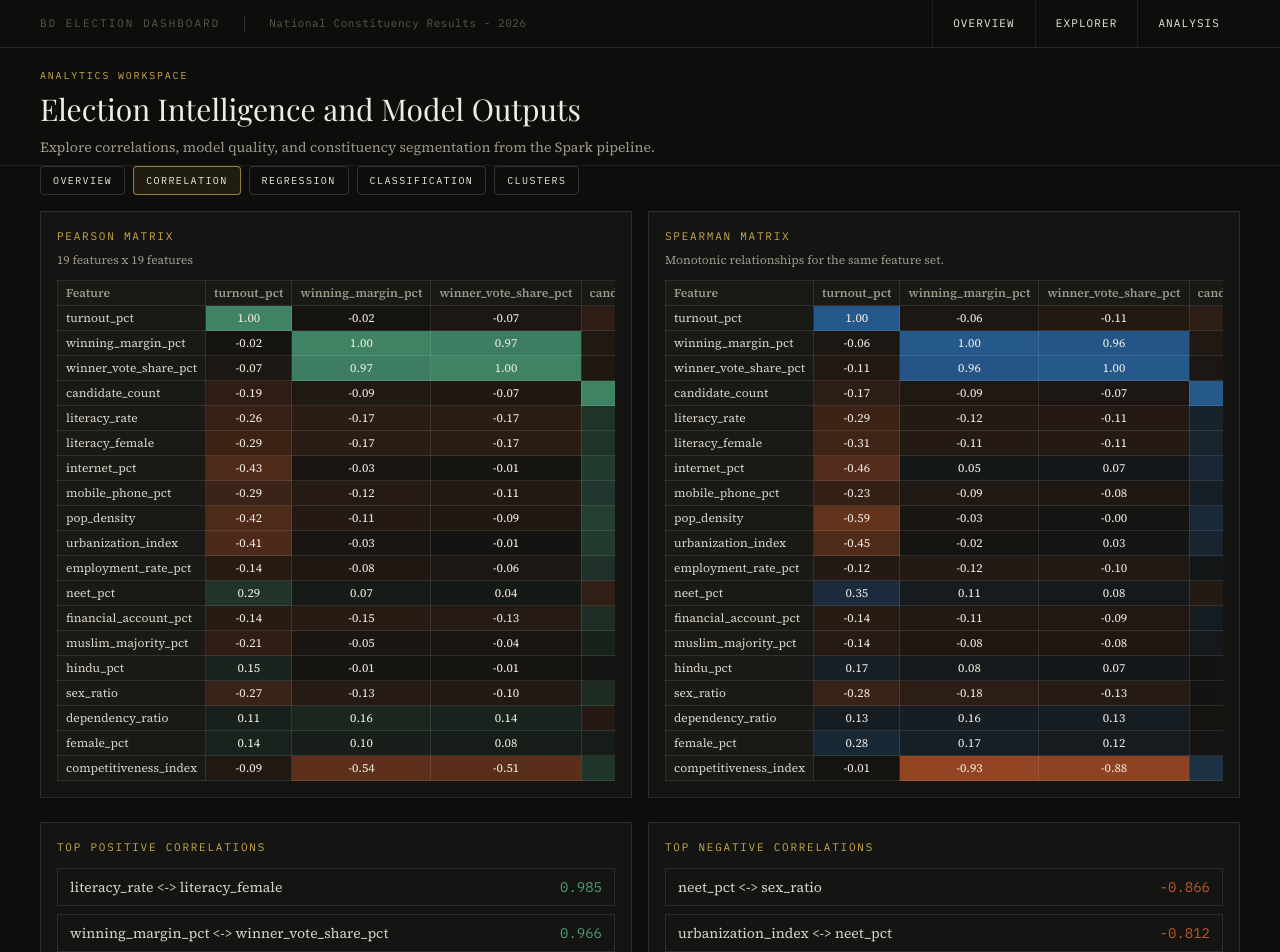
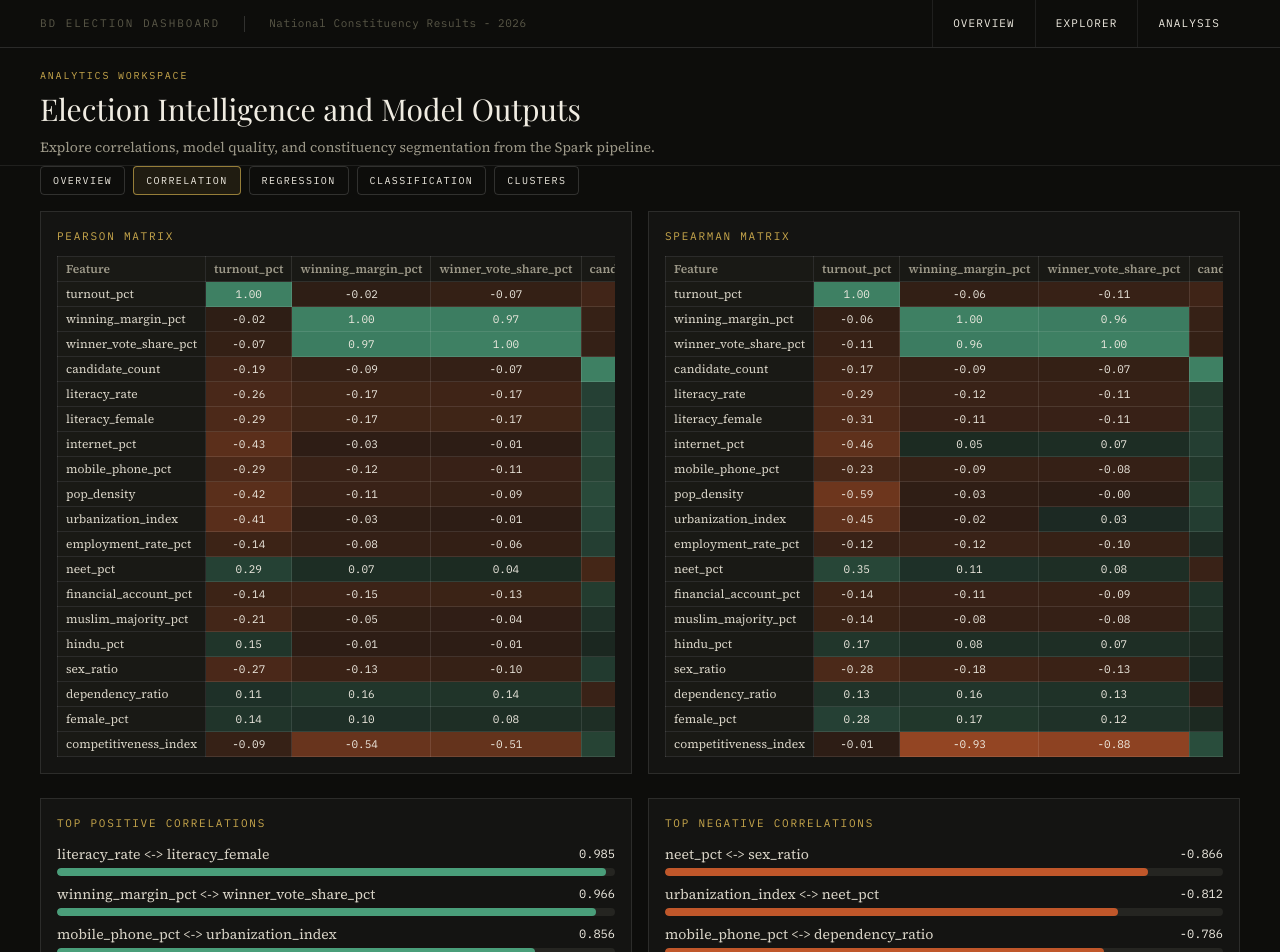
Before and after one commit to minhajshafin/Election-Dashboard, a Next.js app in the folder frontend/: page /analysis/correlation in a window 1280 px wide. Shown: the top 952 px of the page. Built offline with nearby package versions, Linux system fonts and the light colour scheme.

Commit message:
Refactor CorrelationPage: Replace manual table rendering with CorrelationHeatmap and HorizontalBarChart for improved data visualization

```diff
--- a/frontend/app/analysis/correlation/page.tsx
+++ b/frontend/app/analysis/correlation/page.tsx
@@ -1,4 +1,5 @@
 import { getCorrelationDataset } from "@/lib/data";
+import { CorrelationHeatmap, HorizontalBarChart } from "@/components/analysis/charts";
 
 interface PairScore {
   left: string;
@@ -30,114 +31,30 @@ export default async function CorrelationPage() {
   const topPositive = getTopPairs(columns, pearson, "positive", 6);
   const topNegative = getTopPairs(columns, pearson, "negative", 6);
 
+  const positiveData = topPositive.map((pair) => ({
+    label: `${pair.left} <-> ${pair.right}`,
+    value: pair.value,
+    color: "#4a9e7a",
+    valueLabel: pair.value.toFixed(3),
+  }));
+
+  const negativeData = topNegative.map((pair) => ({
+    label: `${pair.left} <-> ${pair.right}`,
+    value: Math.abs(pair.value),
+    color: "#c0572a",
+    valueLabel: pair.value.toFixed(3),
+  }));
+
   return (
     <main className="min-h-screen bg-[#0d0d0b] px-4 pb-10 text-[#f0ece2] sm:px-10">
       <section className="grid gap-4 xl:grid-cols-2">
-        <article className="border border-white/10 bg-[#141412] p-4">
-          <h2 className="font-mono text-[11px] uppercase tracking-[0.16em] text-[#c9a84c]">Pearson Matrix</h2>
-          <p className="mt-2 text-xs text-[#9c9888]">{columns.length} features x {columns.length} features</p>
-          <div className="mt-3 overflow-x-auto">
-            <table className="min-w-full border-collapse text-xs">
-              <thead>
-                <tr>
-                  <th className="border border-white/10 bg-[#191915] px-2 py-1 text-left text-[#9c9888]">Feature</th>
-                  {columns.map((column) => (
-                    <th key={column} className="border border-white/10 bg-[#191915] px-2 py-1 text-[#9c9888]">
-                      {column}
-                    </th>
-                  ))}
-                </tr>
-              </thead>
-              <tbody>
-                {columns.map((rowLabel, rowIdx) => (
-                  <tr key={rowLabel}>
-                    <td className="border border-white/10 bg-[#191915] px-2 py-1 text-[#d8d3c6]">{rowLabel}</td>
-                    {pearson[rowIdx].map((value, colIdx) => {
-                      const tint = value >= 0 ? "74, 158, 122" : "192, 87, 42";
-                      const alpha = Math.min(Math.abs(value), 1) * 0.8;
-
-                      return (
-                        <td
-                          key={`${rowLabel}-${columns[colIdx]}`}
-                          className="border border-white/10 px-2 py-1 text-center"
-                          style={{ backgroundColor: `rgba(${tint}, ${alpha})` }}
-                        >
-                          {value.toFixed(2)}
-                        </td>
-                      );
-                    })}
-                  </tr>
-                ))}
-              </tbody>
-            </table>
-          </div>
-        </article>
-
-        <article className="border border-white/10 bg-[#141412] p-4">
-          <h2 className="font-mono text-[11px] uppercase tracking-[0.16em] text-[#c9a84c]">Spearman Matrix</h2>
-          <p className="mt-2 text-xs text-[#9c9888]">Monotonic relationships for the same feature set.</p>
-          <div className="mt-3 overflow-x-auto">
-            <table className="min-w-full border-collapse text-xs">
-              <thead>
-                <tr>
-                  <th className="border border-white/10 bg-[#191915] px-2 py-1 text-left text-[#9c9888]">Feature</th>
-                  {columns.map((column) => (
-                    <th key={column} className="border border-white/10 bg-[#191915] px-2 py-1 text-[#9c9888]">
-                      {column}
-                    </th>
-                  ))}
-                </tr>
-              </thead>
-              <tbody>
-                {columns.map((rowLabel, rowIdx) => (
-                  <tr key={rowLabel}>
-                    <td className="border border-white/10 bg-[#191915] px-2 py-1 text-[#d8d3c6]">{rowLabel}</td>
-                    {spearman[rowIdx].map((value, colIdx) => {
-                      const tint = value >= 0 ? "42, 106, 170" : "192, 87, 42";
-                      const alpha = Math.min(Math.abs(value), 1) * 0.8;
-
-                      return (
-                        <td
-                          key={`${rowLabel}-${columns[colIdx]}`}
-                          className="border border-white/10 px-2 py-1 text-center"
-                          style={{ backgroundColor: `rgba(${tint}, ${alpha})` }}
-                        >
-                          {value.toFixed(2)}
-                        </td>
-                      );
-                    })}
-                  </tr>
-                ))}
-              </tbody>
-            </table>
-          </div>
-        </article>
+        <CorrelationHeatmap title="Pearson Matrix" columns={columns} matrix={pearson} />
+        <CorrelationHeatmap title="Spearman Matrix" columns={columns} matrix={spearman} />
       </section>
 
       <section className="mt-6 grid gap-4 xl:grid-cols-2">
-        <article className="border border-white/10 bg-[#141412] p-4">
-          <h3 className="font-mono text-[11px] uppercase tracking-[0.16em] text-[#c9a84c]">Top Positive Correlations</h3>
-          <div className="mt-3 space-y-2">
-            {topPositive.map((pair) => (
-              <div key={`${pair.left}-${pair.right}`} className="flex items-center justify-between border border-white/10 px-3 py-2 text-sm">
-                <span className="text-[#d8d3c6]">{pair.left} {"<->"} {pair.right}</span>
-                <span className="font-mono text-[#4a9e7a]">{pair.value.toFixed(3)}</span>
-              </div>
-            ))}
-          </div>
-        </article>
-
-        <article className="border border-white/10 bg-[#141412] p-4">
-          <h3 className="font-mono text-[11px] uppercase tracking-[0.16em] text-[#c9a84c]">Top Negative Correlations</h3>
-          <div className="mt-3 space-y-2">
-            {topNegative.map((pair) => (
-              <div key={`${pair.left}-${pair.right}`} className="flex items-center justify-between border border-white/10 px-3 py-2 text-sm">
-                <span className="text-[#d8d3c6]">{pair.left} {"<->"} {pair.right}</span>
-                <span className="font-mono text-[#c0572a]">{pair.value.toFixed(3)}</span>
-              </div>
-            ))}
-          </div>
-        </article>
+        <HorizontalBarChart title="Top Positive Correlations" data={positiveData} />
+        <HorizontalBarChart title="Top Negative Correlations" data={negativeData} />
       </section>
     </main>
   );
```
